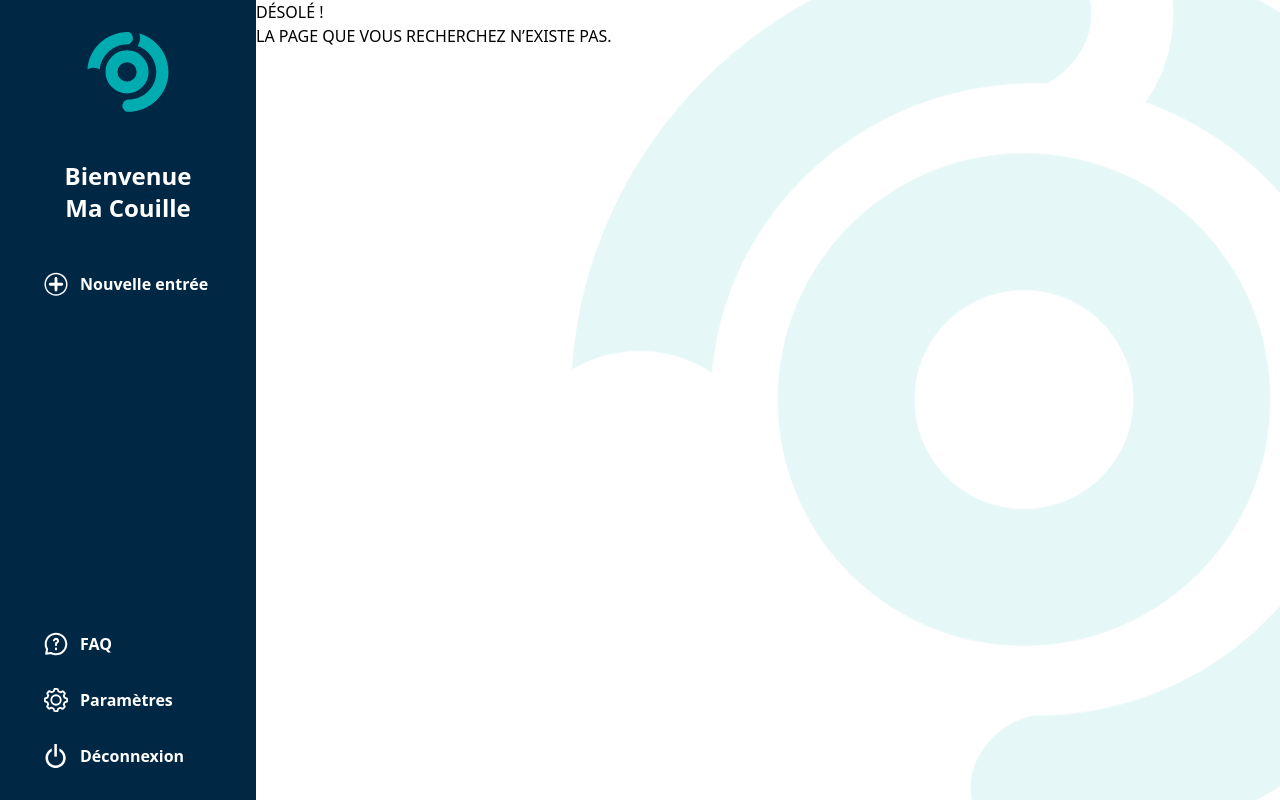
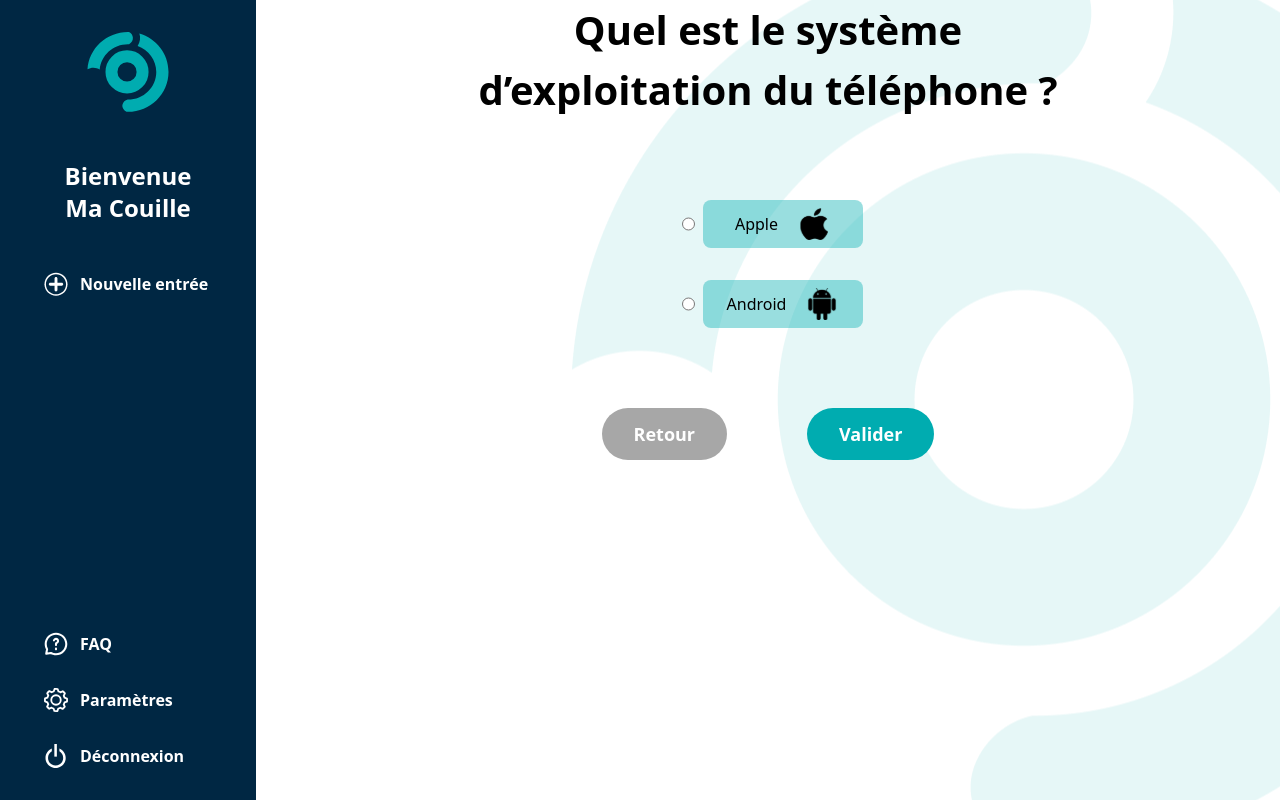
Before and after one commit to samuelfaberdev/WCS-Hackathon2-Team-Zagreb, a React (Vite) app in the folder frontend/: page /app/systeme in a window 1280 px wide. Built offline with nearby package versions, Linux system fonts and the light colour scheme; the HTML template or start-up script is replaced by a standard one.

Commit message:
systeme structure

```diff
--- a/frontend/src/App.css
+++ b/frontend/src/App.css
@@ -21,3 +21,9 @@ body {
 @layer utilities {
   /* Mettre ici les class personnalisées comme dans du CSS classique */
 }
+
+.titre {
+  text-align: center;
+  font-weight: bold;
+  font-size: 40px;
+}
--- a/frontend/src/App.jsx
+++ b/frontend/src/App.jsx
@@ -8,6 +8,7 @@ import PageConnexion from "./pages/PageConnexion";
 import UsersMetierPage from "./pages/UsersMetierPage";
 import CaracteristiquesPage from "./pages/CaracteristiquesPage";
 import Model from "./pages/Model";
+import Systeme from "./pages/Systeme";
 // import des composants
 
 // import de la 404
@@ -26,6 +27,8 @@ function App() {
       <Routes>
         <Route path="/app/" element={<UsersMetierPage />} />
         <Route path="/app/modele" element={<Model />} />
+        <Route path="/app/systeme" element={<Systeme />} />
+
         <Route
           path="/app/caracteristiques"
           element={<CaracteristiquesPage />}
--- /dev/null
+++ b/frontend/src/pages/Systeme.jsx
@@ -0,0 +1,64 @@
+function Systeme() {
+  return (
+    <div className="flex flex-col gap-20">
+      <h2 className="titre">
+        Quel est le système <br /> d’exploitation du téléphone ?
+      </h2>
+      <div className="flex justify-center flex-col items-center gap-8">
+        <div className="flex flex-row">
+          <input className="m-2" type="radio" name="os" id="apple" />
+          <div className="bg-[#00ACB0] bg-opacity-40 w-40 rounded-lg flex items-center justify-center gap-5 py-2">
+            <label htmlFor="apple">Apple</label>
+            <img src="/assets/images/logo_apple.svg" alt="" />
+          </div>
+        </div>
+        <div className="flex flex-row">
+          <input className="m-2" type="radio" name="os" id="android" />
+          <div className="bg-[#00ACB0] bg-opacity-40 w-40 rounded-lg flex items-center justify-center gap-5 py-2">
+            <label htmlFor="android">Android</label>
+            <img src="/assets/images/logo_android.svg" alt="" />
+          </div>
+        </div>
+      </div>
+      <div className="flex justify-center gap-20">
+        <button className="bg-[#a7a7a7] px-8 py-3 rounded-full text-white font-bold text-lg">
+          Retour
+        </button>
+        <button className="bg-[#00acb0] px-8 py-3 rounded-full text-white font-bold text-lg">
+          Valider
+        </button>
+      </div>
+    </div>
+  );
+}
+
+export default Systeme;
+
+{
+  /* <div className="flex flex-col">
+  <h2 className="titre">
+    Quel est le système <br /> d’exploitation du téléphone ?
+  </h2>
+  <div className="flex justify-center gap-20">
+    <li>
+      <button className="bg-[#00ACB0] bg-opacity-40 w-40">
+        Apple <img src="/assets/images/logo_apple.svg" alt="" />
+      </button>
+    </li>
+    <li>
+      <button className="bg-[#00ACB0] bg-opacity-40 w-40">
+        Android
+        <img src="/assets/images/logo_android.svg" alt="" />
+      </button>
+    </li>
+  </div>
+  <div className="flex justify-center gap-20">
+    <button className="bg-[#a7a7a7] px-8 py-3 rounded-full text-white font-bold text-lg">
+      Retour
+    </button>
+    <button className="bg-[#00acb0] px-8 py-3 rounded-full text-white font-bold text-lg">
+      Valider
+    </button>
+  </div>
+</div>; */
+}
```
Also changed, not shown: frontend/public/assets/images/logo_android.svg (added), frontend/public/assets/images/logo_apple.svg (added).
